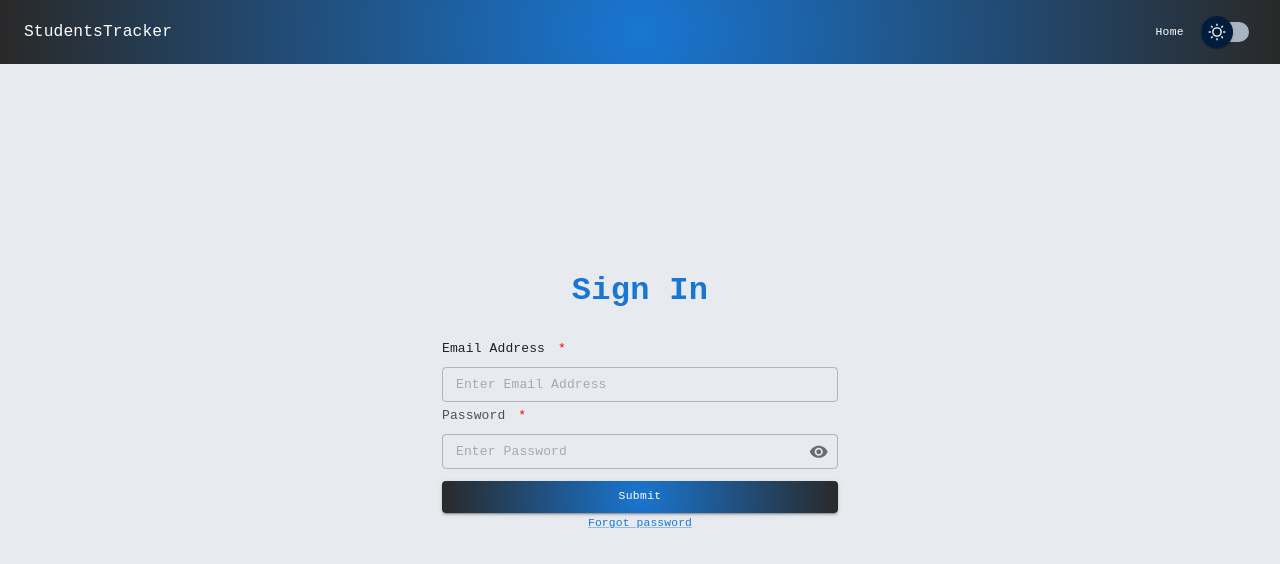
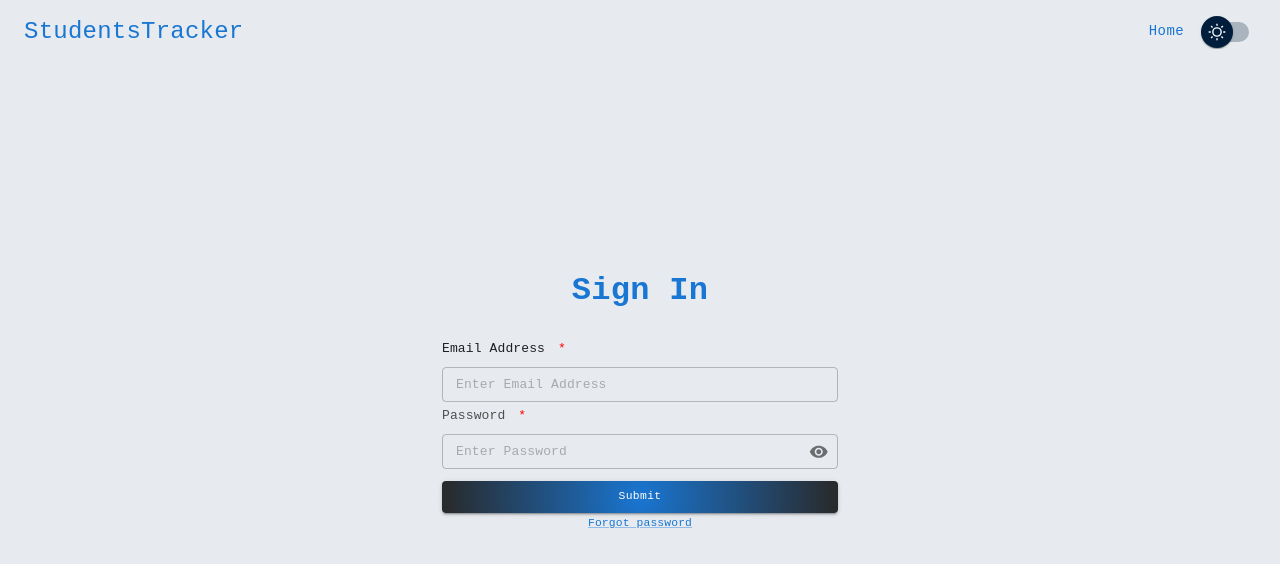
Before and after one commit to yunus9175/student-management-system-frontend, a React (Create React App) app: page /sign_in in a window 1280 px wide. Shown: the top 564 px of the page. Built offline with nearby package versions, Linux system fonts and the light colour scheme.

Commit message:
changes in UI

```diff
--- a/src/Utils/Header.js
+++ b/src/Utils/Header.js
@@ -10,12 +10,12 @@ import MenuIcon from "@mui/icons-material/Menu";
 import { useMediaQuery } from "@mui/material";
 import ModeComp from "./ModeComp";
 import BeforeLoginMenuBody from "./BeforeLoginMenuBody";
-import { gradientBackground } from "./stylingMethods";
+import { useCookies } from "react-cookie";
 const Header = () => {
   const matches = useMediaQuery("(min-width:600px)");
   const navigate = useNavigate();
   const [open, setOpen] = React.useState(false);
-
+  const [cookies] = useCookies(["theme"]);
   const toggleDrawer = () => {
     setOpen(!open);
   };
@@ -30,13 +30,14 @@ const Header = () => {
             color="text.primary"
             onClick={() => navigate(link)}
             sx={{
+              fontSize:'14px',
               cursor: "pointer",
               textTransform: "capitalize",
               padding: "5px",
               textDecoration: "none",
               width: "100%",
               textAlign: "center",
-              color: "#fff",
+              color: cookies.theme === "dark" ? "#fff" : "#1976D2",
               "&:hover": {
                 background: !matches && "#1976D2",
                 color: !matches && "#fff",
@@ -53,18 +54,20 @@ const Header = () => {
     <AppBar
       position="fixed"
       sx={{
-        background:gradientBackground("#1976D2"),
+        background: cookies.theme === "dark" ? "#292929" : "#E7EBF0",
         color: "#fff",
-        height: "64px",
       }}
       elevation={0}
     >
       <Toolbar sx={{ flexWrap: "wrap" }}>
         <Typography
-          variant="h6"
-          color="inherit"
           noWrap
-          sx={{ flexGrow: 1, cursor: "pointer" }}
+          sx={{
+            flexGrow: 1,
+            cursor: "pointer",
+            fontSize: "24px",
+            color: cookies.theme === "dark" ? "#fff" : "#1976D2",
+          }}
           onClick={() => {
             window.location.pathname !== "/admin/sign_in" && navigate("/");
           }}
@@ -85,7 +88,13 @@ const Header = () => {
                   aria-haspopup="true"
                   aria-expanded={open ? "true" : undefined}
                 >
-                  <MenuIcon sx={{ width: 24, height: 24, color: "#fff" }} />
+                  <MenuIcon
+                    sx={{
+                      width: 24,
+                      height: 24,
+                      color: cookies.theme === "dark" ? "#fff" : "#1976D2",
+                    }}
+                  />
                 </IconButton>
               </>
             ) : (
--- a/src/Utils/MenuWrapper.js
+++ b/src/Utils/MenuWrapper.js
@@ -6,7 +6,7 @@ const MenuWrapper = ({ open, toggleDrawer, children, cookies }) => {
   return (
     <>
       <Drawer
-        anchor="right"
+        anchor={cookies.loggedIn === "true" ? "left" : "right"}
         open={open}
         onClose={toggleDrawer}
         ModalProps={{
@@ -19,9 +19,18 @@ const MenuWrapper = ({ open, toggleDrawer, children, cookies }) => {
           sx={{ width: 240, background: Dark00(cookies), height: "100vh" }}
           role="presentation"
         >
-          <IconButton onClick={toggleDrawer}>
-            <CloseIcon sx={{ color: DarkFF4F(cookies) }} />
-          </IconButton>
+          <Box
+            sx={{
+              width: "100%",
+              display: "flex",
+              justifyContent:
+                cookies.loggedIn === "true" ? "flex-end" : "flex-start",
+            }}
+          >
+            <IconButton onClick={toggleDrawer}>
+              <CloseIcon sx={{ color: DarkFF4F(cookies) }} />
+            </IconButton>
+          </Box>
           {children}
         </Box>
       </Drawer>
--- a/src/Utils/ScrollButton.js
+++ b/src/Utils/ScrollButton.js
@@ -32,17 +32,16 @@ function ScrollButton() {
     bottom: "20px",
     right: "20px",
     borderRadius: "50%",
-    background:gradientBackground("#1976D2"),
     color: "white",
-    width: "50px",
-    height: "50px",
+    width: "36px",
+    height: "36px",
     opacity: isVisible ? 1 : 0,
     visibility: isVisible ? "visible" : "hidden",
     transition: "all 0.3s ease",
   };
 
   return (
-    <Fab sx={buttonStyles} onClick={scrollToTop}>
+    <Fab sx={buttonStyles} color="primary"  onClick={scrollToTop}>
       <KeyboardArrowUpIcon />
     </Fab>
   );
--- a/src/components/Dashboard/DashboardSubComp/BirthDayList.js
+++ b/src/components/Dashboard/DashboardSubComp/BirthDayList.js
@@ -64,19 +64,19 @@ const BirthDayList = ({ cookies, icon, title, bgColor, userData }) => {
             border: CardBorder(cookies, bgColor),
             borderBottomLeftRadius: "5px",
             borderBottomRightRadius: "5px",
-            overflowY: "scroll", // Use "scroll" to show the scrollbar always
-            scrollbarWidth: "none", // Hide scrollbar on Firefox
-            "-ms-overflow-style": "none", // Hide scrollbar on IE and Edge
+            overflowY: "scroll",
+            scrollbarWidth: "none",
+            "-ms-overflow-style": "none",
             "&::-webkit-scrollbar": {
-              width: "10px", // Customize the width of the scrollbar
-              background: Dark00FF(cookies), // Customize the background color of the scrollbar track
+              width: "2px",
+              background: Dark00FF(cookies),
             },
             "&::-webkit-scrollbar-thumb": {
-              background: "#CCCCCC", // Customize the color of the scrollbar thumb
-              borderRadius: "10px", // Customize the border radius of the thumb
+              background: bgColor,
+              borderRadius: "10px",
             },
             "&::-webkit-scrollbar-thumb:hover": {
-              background: "#555", // Customize the color of the thumb on hover
+              background: "#555",
             },
           }}
         >
--- a/src/components/Dashboard/DashboardSubComp/UserDataList.js
+++ b/src/components/Dashboard/DashboardSubComp/UserDataList.js
@@ -60,19 +60,19 @@ const UserDataList = ({
               border: CardBorder(cookies, bgColor),
               borderBottomLeftRadius: "5px",
               borderBottomRightRadius: "5px",
-              overflowY: "scroll", // Use "scroll" to show the scrollbar always
-              scrollbarWidth: "none", // Hide scrollbar on Firefox
-              "-ms-overflow-style": "none", // Hide scrollbar on IE and Edge
+              overflowY: "scroll",
+              scrollbarWidth: "none",
+              "-ms-overflow-style": "none",
               "&::-webkit-scrollbar": {
-                width: "10px", // Customize the width of the scrollbar
-                background: Dark00FF(cookies), // Customize the background color of the scrollbar track
+                width: "2px",
+                background: Dark00FF(cookies),
               },
               "&::-webkit-scrollbar-thumb": {
-                background: "#CCCCCC", // Customize the color of the scrollbar thumb
-                borderRadius: "10px", // Customize the border radius of the thumb
+                background: bgColor,
+                borderRadius: "10px",
               },
               "&::-webkit-scrollbar-thumb:hover": {
-                background: "#555", // Customize the color of the thumb on hover
+                background: "#555",
               },
             }}
           >
--- a/src/components/Drawer/index.js
+++ b/src/components/Drawer/index.js
@@ -142,7 +142,6 @@ const MiniDrawer = ({ children, setQuery, query, data, value }) => {
           setUpDown={setUpDown}
           styles={styles}
           matches={matches}
-          icon={<PowerSettingsNewIcon />}
           logoutFn={logoutFn}
           dialogOpen={dialogOpen}
           DialogClose={handleClose}
--- a/src/components/Drawer/styles.js
+++ b/src/components/Drawer/styles.js
@@ -34,7 +34,7 @@ export const DrawerStyle = (cookies, matches, upDown, open) => {
       display: "flex",
     },
     drawerHeader1 = {
-      background: "#292929",
+      background: cookies.theme === "dark" ? "#292929" : "#E7EBF0",
     },
     innerBox1 = {
       width: "100%",
@@ -49,7 +49,7 @@ export const DrawerStyle = (cookies, matches, upDown, open) => {
     iconBtnAvatar = {
       width: 28,
       height: 28,
-      color: "#fff",
+      color: cookies.theme === "dark" ? "#fff" : "#1976D2",
     },
     dynamicList = {
       pt: 0,
@@ -73,19 +73,19 @@ export const DrawerStyle = (cookies, matches, upDown, open) => {
       paddingBottom: "10px",
       backgroundColor: Dark00(cookies),
       height: "97.9vh",
-      overflowY: "scroll", // Use "scroll" to show the scrollbar always
-      scrollbarWidth: "none", // Hide scrollbar on Firefox
-      "-ms-overflow-style": "none", // Hide scrollbar on IE and Edge
+      overflowY: "scroll",
+      scrollbarWidth: "none",
+      "-ms-overflow-style": "none",
       "&::-webkit-scrollbar": {
-        width: "10px", // Customize the width of the scrollbar
-        background: Dark00(cookies), // Customize the background color of the scrollbar track
+        width: "10px",
+        background: cookies.theme === "dark" ? "#4F4F4F" : "#CCCCCC",
       },
       "&::-webkit-scrollbar-thumb": {
-        background: "#CCCCCC", // Customize the color of the scrollbar thumb
-        borderRadius: "10px", // Customize the border radius of the thumb
+        background: cookies.theme === "dark" ? "#4F4F4F" : "#CCCCCC",
+        borderRadius: "10px",
       },
       "&::-webkit-scrollbar-thumb:hover": {
-        background: "#555", // Customize the color of the thumb on hover
+        background: cookies.theme === "dark" ? "#4F4F4F" : "#CCCCCC",
       },
     },
     listItemBtn = {
@@ -114,7 +114,7 @@ export const DrawerStyle = (cookies, matches, upDown, open) => {
       pb: 0,
     },
     appBar = {
-      background: gradientBackground("#1976D2"),
+      background: cookies.theme === "dark" ? "#292929" : "#E7EBF0",
       boxShadow: "none",
     },
     toolbarIconBtn = {
@@ -122,10 +122,13 @@ export const DrawerStyle = (cookies, matches, upDown, open) => {
       color: "#fff",
       ...(open && { display: "none" }),
     },
+    toolbarIconBtn1 = {
+      color: "#fff",
+    },
     toolbarIconBtnAvatar = {
       width: 30,
       height: 30,
-      color: "#fff",
+      color: cookies.theme === "dark" ? "#fff" : "#1976D2",
     },
     innerBox3 = {
       width: "100%",
@@ -134,7 +137,7 @@ export const DrawerStyle = (cookies, matches, upDown, open) => {
       justifyContent: "space-between",
     },
     titleTypo = {
-      color: "#fff",
+      color: cookies.theme === "dark" ? "#fff" : "#1976D2",
       fontSize: "24px",
     },
     childBox1 = {
@@ -167,7 +170,7 @@ export const DrawerStyle = (cookies, matches, upDown, open) => {
     innerAvatar,
     listItemText,
     appBar,
-    toolbarIconBtn,
+    toolbarIconBtn,toolbarIconBtn1,
     toolbarIconBtnAvatar,
     innerBox3,
     titleTypo,
--- a/src/components/UniqueStudentAtt/index.js
+++ b/src/components/UniqueStudentAtt/index.js
@@ -19,7 +19,7 @@ import { ContainerStyle } from "../../Utils/stylingMethods";
 const UniqueStudentAttendance = () => {
   const { id } = useParams();
   const [cookies] = useCookies(["loggedIn", "UserId", "theme"]);
-    const matches = useMediaQuery("(min-width:600px)");
+  const matches = useMediaQuery("(min-width:600px)");
   const [studentAttendance, setStudentAttendance] = useState([]);
   const dispatch = useDispatch();
   const [startDate, setStartDate] = useState(new Date());
@@ -42,7 +42,7 @@ const UniqueStudentAttendance = () => {
   }, [dispatch, id, startDate, endDate]);
 
   const attendanceLengthChecker =
-    studentAttendance?.attendanceCounterArray?.length >0
+    studentAttendance?.attendanceCounterArray?.length > 0;
   return (
     <CustomTheme>
       <MiniDrawer>
```
Also changed, not shown: src/components/Dashboard/DashboardSubComp/RecentMessageList.js (+10 -8 lines), src/components/Drawer/DrawerSubComponents/AfterLoginMenuBody.js (+7 -32 lines), src/components/Drawer/DrawerSubComponents/DrawerAppBar.js (+23 -11 lines), 2 other files (tests, documents, lock files or other folders).
